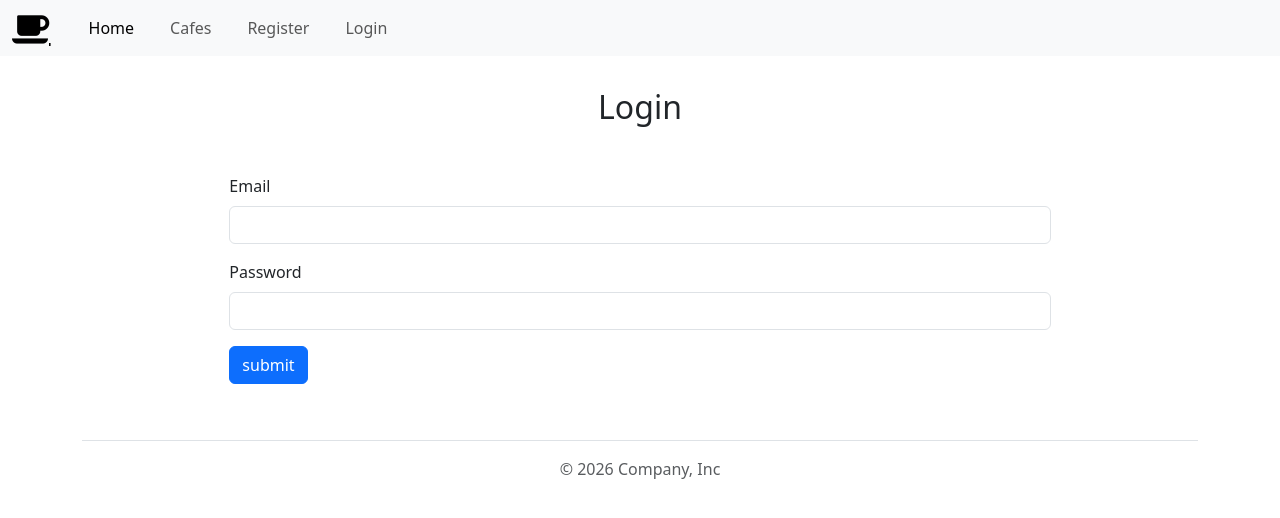
After one commit to shin-sato1/Day88-Coffee-shop-lists-site, a Flask app: page /login in a window 1280 px wide. The commit adds this page. Shown: the top 518 px of the page. Run offline with Flask 3, Linux system fonts and the light colour scheme; some libraries are stand-ins or nearby versions; some web fonts are replaced.

Commit message:
Add Flask-Login authentication and cafe delete feature
- Add User model and create RegisterForm/LoginForm in forms.py
- Implement /register, /login, /logout routes with password hashing
- Add /delete/<cafe_id> route to remove cafes
- Update header.html nav to show Register/Login or Add/Logout based on auth state
- Show "Add Cafe" button on homepage only when user is authenticated
- Replace edit button with styled link and add delete button in cafe.html
- Fix Addform -> AddForm naming inconsistency

```diff
--- a/forms.py
+++ b/forms.py
@@ -1,8 +1,8 @@
 from flask_wtf import FlaskForm
-from wtforms import StringField,SubmitField,SelectField
-from wtforms.validators import DataRequired,URL,InputRequired
+from wtforms import StringField,SubmitField,SelectField,PasswordField
+from wtforms.validators import DataRequired,URL,InputRequired,Email
 
-class Addform(FlaskForm):
+class AddForm(FlaskForm):
     cafe_name = StringField('Cafe name',validators=[DataRequired()])
     location = StringField('Cafe Location',validators=[DataRequired()])
     coffee_price = StringField('Cafe Price',validators=[DataRequired()])
@@ -14,3 +14,14 @@ class Addform(FlaskForm):
     calls =  SelectField('Call Y/N',validators=[InputRequired()],choices=[('True','Yes'),('False','No')])
     seats =  SelectField('Seat Y/N',validators=[InputRequired()],choices=[('True','Yes'),('False','No')])
     submit = SubmitField('Submit')
+
+class RegisterForm(FlaskForm):
+    name = StringField('Name',validators=[DataRequired()])
+    email = StringField('Email',validators=[DataRequired(),Email()])
+    password = StringField('Password',validators=[DataRequired()])
+    submit = SubmitField('Sign Up')
+
+class LoginForm(FlaskForm):
+    email = StringField('Email',validators=[DataRequired(),Email()])
+    password = PasswordField('Password',validators=[DataRequired()])
+    submit = SubmitField('submit')
--- a/main.py
+++ b/main.py
@@ -1,13 +1,16 @@
+import os
+from dotenv import load_dotenv
+from datetime import datetime
 from flask import Flask,render_template,request,redirect,url_for
 from flask_bootstrap import Bootstrap5
 from flask_sqlalchemy import SQLAlchemy
 from sqlalchemy.orm import DeclarativeBase
 from sqlalchemy import Integer, String, Boolean, inspect
 from sqlalchemy.orm import Mapped, mapped_column
-from forms import Addform
-import os
-from dotenv import load_dotenv
-from datetime import datetime
+from forms import AddForm, RegisterForm, LoginForm
+from flask_login import LoginManager,UserMixin,login_user,current_user,logout_user
+from werkzeug.security import generate_password_hash, check_password_hash
+
 
 load_dotenv()
 
@@ -17,7 +20,6 @@ app.config['SECRET_KEY'] = os.getenv('SECRET_KEY')
 Bootstrap5(app)
 
 
-
 #create database
 class Base(DeclarativeBase):
     pass
@@ -25,6 +27,14 @@ class Base(DeclarativeBase):
 app.config['SQLALCHEMY_DATABASE_URI'] = "sqlite:///cafes.db"
 db = SQLAlchemy(model_class=Base)
 db.init_app(app)
+
+class User(db.Model,UserMixin):
+    __tablename__ = 'users'
+    id: Mapped[int] = mapped_column(Integer,primary_key=True)
+    name:  Mapped[str] = mapped_column(String,nullable=False)
+    email: Mapped[str] = mapped_column(String,nullable=False)
+    password: Mapped[str] = mapped_column(String,nullable=False)
+
 
 class Cafe(db.Model):
     id: Mapped[int] = mapped_column(Integer,primary_key=True)
@@ -39,11 +49,22 @@ class Cafe(db.Model):
     seats: Mapped[str] = mapped_column(String(250))
     coffee_price: Mapped[str] = mapped_column(String(250))
 
+#テーブルを作成
+with app.app_context():
+    db.create_all()
 
 # with app.app_context():
 #     cafe_from_db = db.session.execute(db.select(Cafe)).scalars().all()
 #     for item in cafe_from_db:
 #         print(item)
+
+# ログイン
+login_manager = LoginManager()
+login_manager.init_app(app)
+
+@login_manager.user_loader
+def load_user(user_id):
+    return db.session.get(User,int(user_id))
 
 @app.context_processor
 def inject():
@@ -64,7 +85,7 @@ def cafe():
 
 @app.route('/add',methods=['GET','POST'])
 def add():
-    form = Addform()
+    form = AddForm()
     if form.validate_on_submit():
         name = form.cafe_name.data
         location = form.location.data
@@ -97,7 +118,80 @@ def add():
 
     return render_template('add.html',form=form)
 
+#edit機能とdelete機能をつけたい
+@app.route('/delete/<int:cafe_id>')
+def delete(cafe_id):
+    cafe_to_delete = db.get_or_404(Cafe,cafe_id)
+    db.session.delete(cafe_to_delete)
+    db.session.commit()
+    return redirect(url_for('home'))
+
+
+
+
 #ログイン機能をつけたい。
+@app.route('/register',methods=['GET','POST'])
+def register():
+    form = RegisterForm()
+    if form.validate_on_submit():
+        name = form.name.data
+        email = form.email.data
+        password = form.password.data
+
+        hashed_password = generate_password_hash(
+            password=password,
+            method='pbkdf2:sha256',
+            salt_length=8,
+        )
+
+        new_user = User(
+            name = name,
+            email = email,
+            password = hashed_password
+        )
+
+        db.session.add(new_user)
+        db.session.commit()
+
+        #login for new user
+        login_user(new_user)
+        return redirect(url_for('home'))
+
+    return render_template('register.html',form=form)
+
+#ログインした後
+@app.route('/login',methods=['GET','POST'])
+def login():
+    form = LoginForm()
+    if form.validate_on_submit():
+        email = form.email.data
+        password = form.password.data
+
+        check_login_user = db.session.execute(
+            db.select(User).where(User.email == email)
+        ).scalar()
+
+        if not check_login_user:
+            return redirect(url_for('login'))
+
+        check_password = check_password_hash(
+            pwhash = check_login_user.password,
+            password = password
+        )
+
+        if check_password:
+            login_user(check_login_user)
+            return redirect(url_for('home'))
+
+        else:
+            return redirect(url_for('login'))
+
+    return render_template('login.html',form=form)
+
+@app.route('/logout')
+def logout():
+    logout_user()
+    return redirect(url_for('home'))
 
 if __name__ =='__main__':
     app.run(debug=True)
--- a/templates/cafe.html
+++ b/templates/cafe.html
@@ -36,7 +36,8 @@
                   {% endif %}
                 </ul>
 
-                <button>edit</button>
+                <a class="btn btn-primary" href="#" role="button">Edit</a>
+                <a class="btn btn-danger" href="{{ url_for('delete',cafe_id = cafe.id) }}" role="button">Delete</a>
               </p>
             </div>
           </div>
--- a/templates/header.html
+++ b/templates/header.html
@@ -28,10 +28,23 @@
             <li class="nav-item">
               <a class="nav-link" href="{{ url_for('cafe') }}">Cafes</a>
             </li>
+
+            {% if not current_user.is_authenticated %}
+            <li class="nav-item">
+              <a class="nav-link" href="{{ url_for('register') }}">Register</a>
+            </li>
+            <li class="nav-item">
+              <a class="nav-link" href="{{ url_for('login') }}">Login</a>
+            </li>
+            {% else %}
             <li class="nav-item">
               <a class="nav-link" href="{{ url_for('add') }}">Add
               </a>
             </li>
+            <li class="nav-item">
+              <a class="nav-link" href="{{ url_for('logout') }}">Log Out</a>
+            </li>
+            {% endif %}
           </ul>
         </div>
       </div>
--- /dev/null
+++ b/templates/login.html
@@ -0,0 +1,14 @@
+{% extends 'base.html' %}
+{% block title %} Add {% endblock %}
+{% from"bootstrap5/form.html" import render_form %}
+
+{% block content %}
+<div class="px-4 pt-2 my-4">
+  <div class="text-center">
+    <h2>Login</h2>
+  </div>
+  <div class="col-md-7 col-lg-8 mx-auto mt-5">
+    {{ render_form(form,novalidate=True) }}
+  </div>
+</div>
+{% endblock %}
```
Also changed, not shown: templates/index.html (+4 -8 lines), templates/register.html (added, +14 -0 lines).
